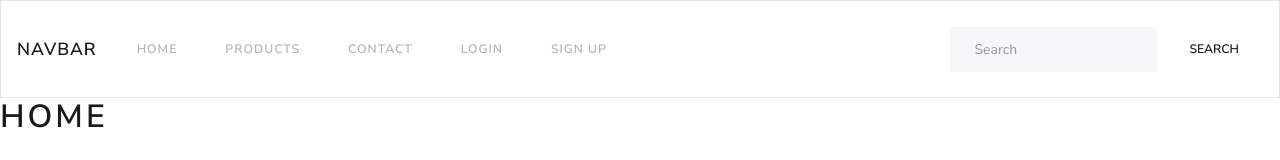
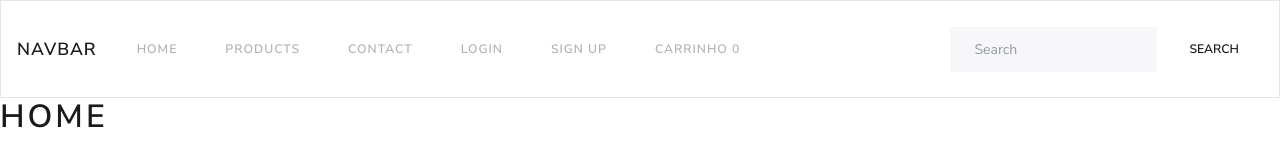
Before and after one commit to matheusGolmini/front-react, a React (Create React App) app: page / in a window 1280 px wide. Shown: the top 160 px of the page. Built offline with nearby package versions, Linux system fonts and the light colour scheme; the HTML template or start-up script is replaced by a standard one.

Commit message:
feat: salvo valor de pesquisa

```diff
--- a/src/component/Navbar/MenulItems.tsx
+++ b/src/component/Navbar/MenulItems.tsx
@@ -29,5 +29,11 @@ export const MenuItems = [
         url: "/SignUp",
         cName: "nav-link",
         liName: "nav-item"
-    }
+    },
+    {
+        title: 'Carrinho',
+        url: "/Carrinho",
+        cName: "nav-link",
+        liName: "nav-item"
+    },
 ]
--- a/src/component/Navbar/Navbar.tsx
+++ b/src/component/Navbar/Navbar.tsx
@@ -1,16 +1,15 @@
-import React, { Component } from 'react';
+import React, { useState } from 'react';
 import { MenuItems } from './MenulItems';
 import { Link } from 'react-router-dom';
 import '../bootstrap.min.css'
 
-class Navbar extends Component {
-    state = MenuItems
+function Navbar() {
+    const [search, setSearch] = useState('');
 
-    handleClick = () => {
-        this.setState({ })
+    async function productsSearch(e: any){
+        e.preventDefault();
+        console.log(search)
     }
-
-    render(){
     return(
         <nav className="navbar navbar-expand-lg navbar-light bg-light">
             <a className="navbar-brand" href="#">Navbar</a>
@@ -24,24 +23,22 @@ class Navbar extends Component {
                         return (
                             <li key={index} className={item.liName}>
                                 <Link to={item.url} className='link-router'>
-                                        <a className={item.cName} href={item.url} onClick={this.handleClick}>
-
-                                            {item.title}
-
+                                    <a className={item.cName} href={item.url} >
+                                        {item.title === 'Carrinho'? `${item.title} 0` : item.title}
                                     </a>
                                 </Link>
                             </li>
                         )
                     })}
                 </ul>
-                    <form className="form-inline my-2 my-lg-0">
-                        <input className="form-control mr-sm-2" type="text" placeholder="Search" />
+                <form className="form-inline my-2 my-lg-0" onSubmit={productsSearch}>
+                    <input className="form-control mr-sm-2" type="text" placeholder="Search" onChange={(e: any) => setSearch(e.target.value)}/>
                     <button className="btn btn-secondary my-2 my-sm-0" type="submit">Search</button>
                 </form>
             </div>
         </nav>
     )
-    }
+
 }
 
 export default Navbar
```
Lines whose indentation alone changed are shown as unchanged.
